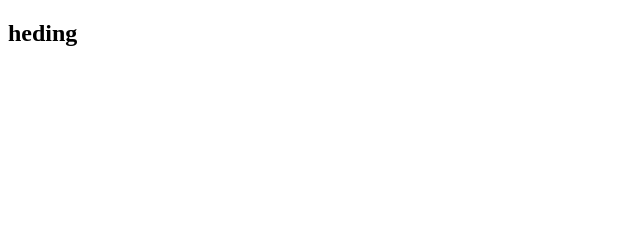
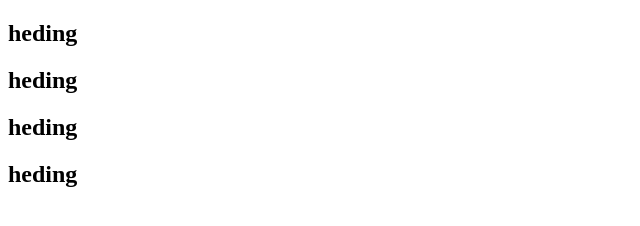
Before and after one commit to sardar4/TESTINGGIT, a plain HTML site: page code/index.html in a window 1280 px wide. Shown: the whole page, without its empty margins (0-640 px from the left). Drawn offline with Linux system fonts and the light colour scheme.

Commit message:
heding tag

```diff
--- a/code/index.html
+++ b/code/index.html
@@ -7,5 +7,8 @@
 </head>
 <body>
     <h2>heding</h2>
+    <h2>heding</h2>
+    <h2>heding</h2>
+    <h2>heding</h2>
 </body>
 </html>
```
